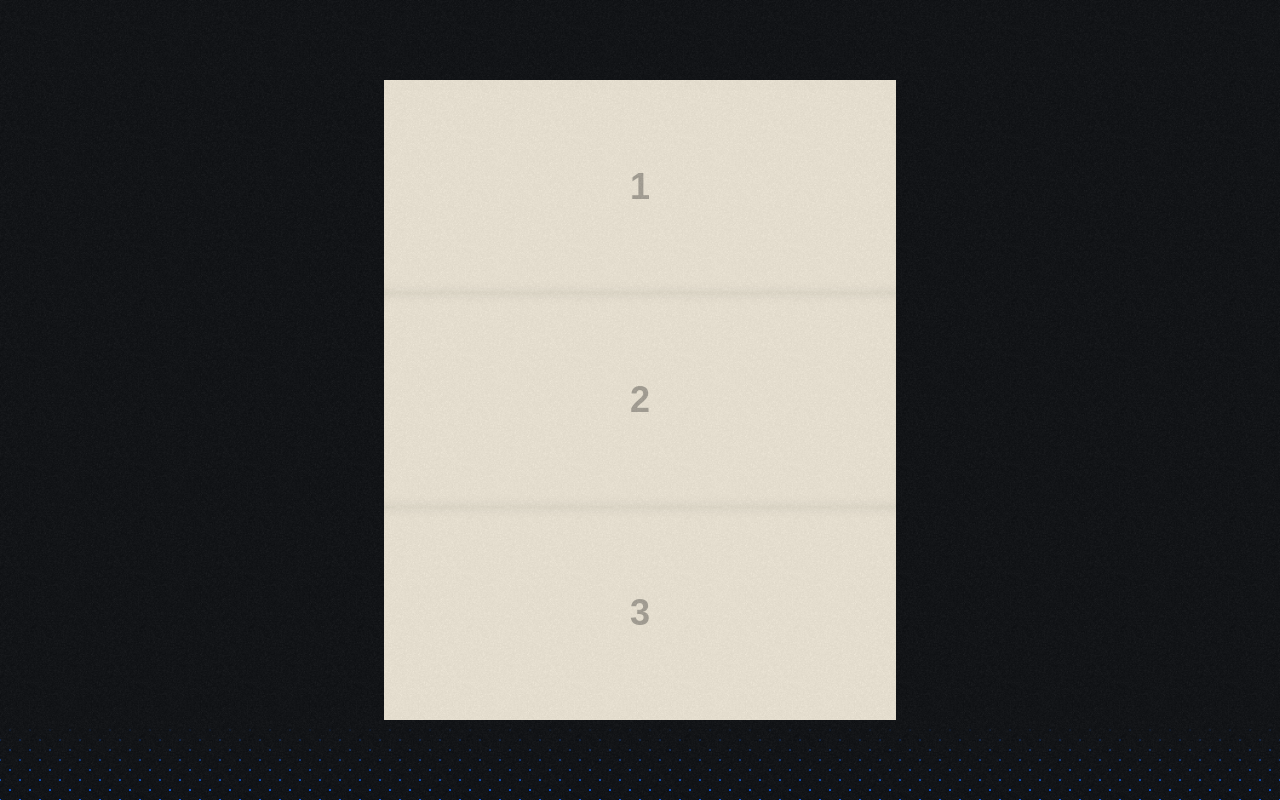
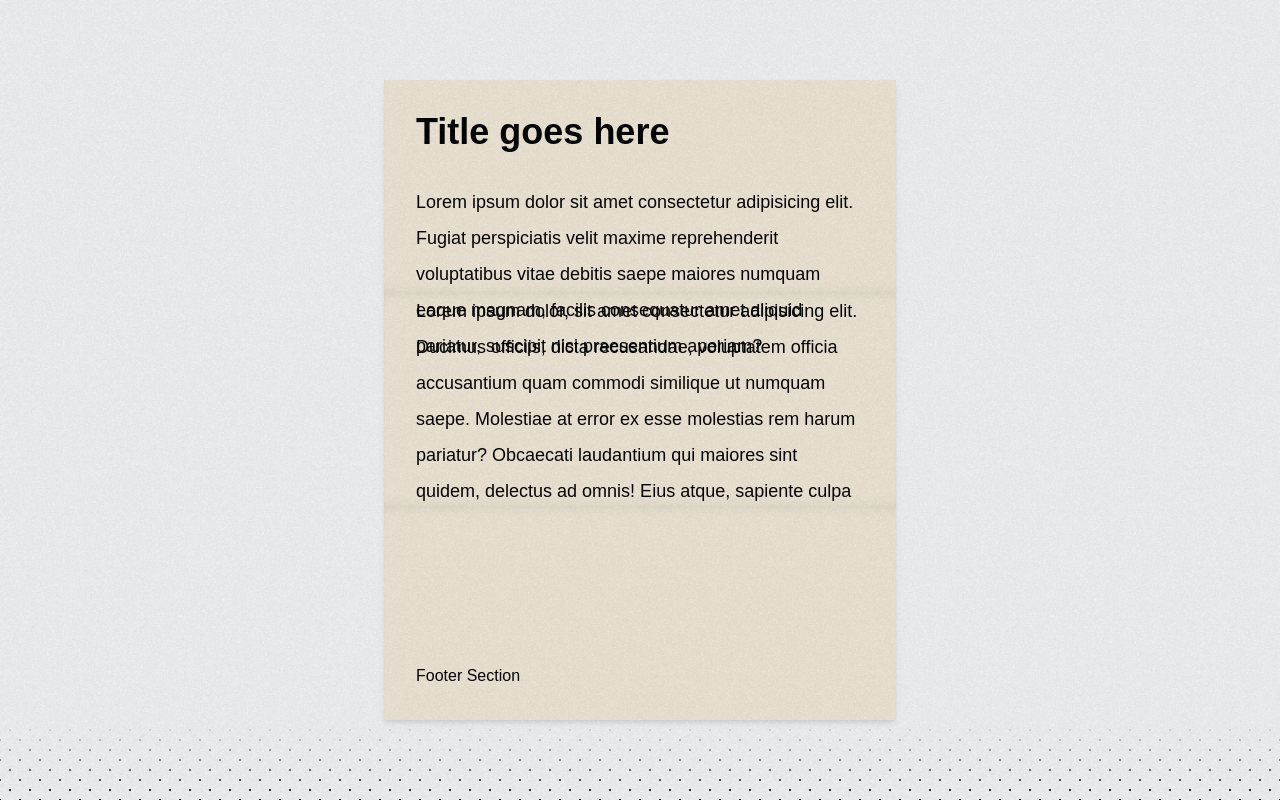
Before and after one commit to ronnielsajol/next-playground, a Next.js app: page /animate/paper in a window 1280 px wide. Built offline with nearby package versions, Linux system fonts and the light colour scheme.

Commit message:
commit hehe

```diff
--- /dev/null
+++ b/app/animate/animated-page/page.tsx
@@ -0,0 +1,91 @@
+"use client";
+
+import { useLayoutEffect, useRef } from "react";
+import gsap from "gsap";
+import { ScrollTrigger } from "gsap/ScrollTrigger";
+
+gsap.registerPlugin(ScrollTrigger);
+
+export default function Page() {
+	const root = useRef<HTMLDivElement | null>(null);
+	const heroRef = useRef<HTMLElement | null>(null);
+	const h1Ref = useRef<HTMLHeadingElement | null>(null);
+	const nextRef = useRef<HTMLElement | null>(null);
+
+	useLayoutEffect(() => {
+		if (!root.current || !heroRef.current || !h1Ref.current || !nextRef.current) return;
+
+		const ctx = gsap.context(() => {
+			const hero = heroRef.current!;
+			const h1 = h1Ref.current!;
+			const next = nextRef.current!;
+
+			// Make sure scaling doesn't reflow layout
+			gsap.set(h1, {
+				transformOrigin: "50% 50%",
+				willChange: "transform",
+			});
+
+			// If you want the hero to "hold" while the text grows, pin it:
+			gsap
+				.timeline({
+					scrollTrigger: {
+						trigger: hero,
+						start: "top top",
+						end: () => `+=${window.innerHeight * 1.2}`, // adjust feel
+						scrub: true,
+						pin: true,
+						anticipatePin: 1,
+					},
+				})
+				.to(
+					h1,
+					{
+						// this is the core: the text itself expands
+						scale: 50, // try 10–30 depending on your font/word length
+						ease: "none",
+					},
+					0
+				)
+				.to(
+					h1,
+					{
+						// optional: tighten spacing or tweak as it grows
+						letterSpacing: "-0.06em",
+						ease: "none",
+					},
+					0
+				);
+
+			// // Optional: when next section is reached, you can fade or keep it
+			// gsap.to(h1, {
+			// 	opacity: 0,
+			// 	scrollTrigger: {
+			// 		trigger: next,
+			// 		start: "top 60%",
+			// 		end: "top 20%",
+			// 		scrub: true,
+			// 	},
+			// });
+		}, root);
+
+		return () => ctx.revert();
+	}, []);
+
+	return (
+		<div ref={root}>
+			<section ref={heroRef} className='relative min-h-screen overflow-hidden flex items-center justify-center bg-white'>
+				<h1 ref={h1Ref} className='text-5xl md:text-7xl font-extrabold tracking-tight text-neutral-900'>
+					YOUR HEADER
+				</h1>
+			</section>
+
+			<section ref={nextRef} className='min-h-screen bg-neutral-900 text-white flex items-center justify-center'>
+				<div className='max-w-xl px-6'>
+					<h2 className='text-3xl font-semibold'>Next section</h2>
+					<p className='mt-4 text-white/80'>The hero text scaled up to fill the screen.</p>
+				</div>
+			</section>
+		</div>
+	);
+}
--- a/app/animate/paper/page.tsx
+++ b/app/animate/paper/page.tsx
@@ -6,7 +6,10 @@ import { motion } from "motion/react";
 const Page = () => {
 	return (
 		<main className='w-screen h-screen flex justify-center items-center' style={{ perspective: "2000px" }}>
-			<section
+			<motion.section
+				initial={{ boxShadow: "0 0 0 0 rgba(0, 0, 0, 0)" }}
+				animate={{ boxShadow: "0 4px 6px -1px rgba(0, 0, 0, 0.1), 0 2px 4px -1px rgba(0, 0, 0, 0.06)" }}
+				transition={{ duration: 0.4, ease: "easeOut", delay: 1.3 }}
 				className='w-[90vw] h-[90vh] sm:w-[40vw] sm:h-[80vh] flex flex-col relative'
 				style={{ transformStyle: "preserve-3d" }}>
 				{/* Top fold */}
@@ -17,20 +20,54 @@ const Page = () => {
 					style={{
 						transformOrigin: "bottom",
 						transformStyle: "preserve-3d",
-						boxShadow: "inset 0 10px 20px -10px rgba(0, 0, 0, 0), inset 0 -10px 20px -20px rgba(0, 0, 0, 0.3)",
+						zIndex: 10,
 					}}
-					className='text-black/30 flex-1  bg-[#eee7d7] flex items-center justify-center text-4xl font-bold'>
-					1
+					className='flex-1 relative'>
+					{/* Front face */}
+					<div
+						className='absolute inset-0 bg-[#eee7d7]'
+						style={{
+							backfaceVisibility: "hidden",
+							boxShadow: "inset 0 10px 20px -10px rgba(0, 0, 0, 0), inset 0 -10px 20px -20px rgba(0, 0, 0, 0.3)",
+						}}>
+						{/* Top third of content */}
+						<div className='absolute inset-0 flex flex-col items-start justify-start text-black px-8 pt-8'>
+							<h1 className='text-4xl font-bold mb-8'>Title goes here</h1>
+							<p className='text-lg leading-loose '>
+								Lorem ipsum dolor sit amet consectetur adipisicing elit. Fugiat perspiciatis velit maxime reprehenderit voluptatibus
+								vitae debitis saepe maiores numquam eaque magnam, facilis consequatur amet aliquid pariatur, suscipit nisi praesentium
+								aperiam?
+							</p>
+						</div>
+					</div>
+					{/* Back face */}
+					<div
+						className='absolute inset-0 bg-[#d5cdb7]'
+						style={{
+							backfaceVisibility: "hidden",
+							transform: "rotateX(180deg)",
+							boxShadow: "inset 0 10px 20px -10px rgba(0, 0, 0, 0.3), inset 0 -10px 20px -20px rgba(0, 0, 0, 0)",
+						}}
+					/>
 				</motion.div>
 
 				{/* Middle section - stays flat */}
-				<motion.div
-					className='text-black/30 flex-1  bg-[#eee7d7] flex items-center justify-center text-4xl font-bold relative'
+				<div
+					className='flex-1 bg-[#eee7d7] relative'
 					style={{
 						boxShadow: "inset 0 10px 20px -20px rgba(0, 0, 0, 0.3), inset 0 -10px 20px -20px rgba(0, 0, 0, 0.3)",
+						zIndex: 1,
 					}}>
-					2
-				</motion.div>
+					{/* Middle third of content */}
+					<div className='absolute inset-0 flex flex-col items-start justify-start text-black px-8'>
+						<p className='text-lg leading-loose'>
+							Lorem ipsum dolor, sit amet consectetur adipisicing elit. Ducimus officiis, dicta recusandae, voluptatem officia
+							accusantium quam commodi similique ut numquam saepe. Molestiae at error ex esse molestias rem harum pariatur? Obcaecati
+							laudantium qui maiores sint quidem, delectus ad omnis! Eius atque, sapiente culpa at vitae deleniti ratione explicabo
+							nemo aperiam illum earum ducimus quod iusto, enim excepturi omnis, sint quidem.
+						</p>
+					</div>
+				</div>
 
 				{/* Bottom fold */}
 				<motion.div
@@ -40,12 +77,32 @@ const Page = () => {
 					style={{
 						transformOrigin: "top",
 						transformStyle: "preserve-3d",
-						boxShadow: "inset 0 10px 20px -20px rgba(0, 0, 0, 0.3), inset 0 -10px 20px -20px rgba(0, 0, 0, 0)",
+						zIndex: 10,
 					}}
-					className='text-black/30 flex-1 bg-[#eee7d7] flex items-center justify-center text-4xl font-bold'>
-					3
+					className='flex-1 relative'>
+					{/* Front face */}
+					<div
+						className='absolute inset-0 bg-[#eee7d7]'
+						style={{
+							backfaceVisibility: "hidden",
+							boxShadow: "inset 0 10px 20px -20px rgba(0, 0, 0, 0.3), inset 0 -10px 20px -20px rgba(0, 0, 0, 0)",
+						}}>
+						{/* Bottom third of content */}
+						<div className='absolute inset-0 flex flex-col items-start justify-end text-black px-8 pb-8'>
+							<h1>Footer Section</h1>
+						</div>
+					</div>
+					{/* Back face */}
+					<div
+						className='absolute inset-0 bg-[#d5cdb7]'
+						style={{
+							backfaceVisibility: "hidden",
+							transform: "rotateX(180deg)",
+							boxShadow: "inset 0 10px 20px -20px rgba(0, 0, 0, 0), inset 0 -10px 20px -20px rgba(0, 0, 0, 0.3)",
+						}}
+					/>
 				</motion.div>
-			</section>
+			</motion.section>
 		</main>
 	);
 };
--- a/app/globals.css
+++ b/app/globals.css
@@ -4,7 +4,7 @@
 
 :root {
 	--black: #0f1115;
-	--white: #f5f5f5;
+	--dirty-white: #f2f3f4;
 	--yellow: #fff312;
 	--hue-0: var(--yellow);
 	--hue-1: #f08;
@@ -32,13 +32,13 @@
 }
 
 body {
-	color: var(--white);
-	background-image: linear-gradient(var(--black) 90%, transparent 100%),
-		radial-gradient(var(--accent) var(--dot-size), transparent var(--dot-size)),
-		radial-gradient(var(--accent) var(--dot-size), transparent var(--dot-size));
+	color: var(--black);
+	background-image: linear-gradient(var(--dirty-white) 90%, transparent 100%),
+		radial-gradient(var(--black) var(--dot-size), transparent var(--dot-size)),
+		radial-gradient(var(--black) var(--dot-size), transparent var(--dot-size));
 	background-position: 0 0, 0 0, var(--offset) var(--offset);
 	background-size: 100% 100%, var(--gap-size) var(--gap-size), var(--gap-size) var(--gap-size);
-	background-color: var(--black);
+	background-color: var(--dirty-white);
 
 	font-family: Arial, Helvetica, sans-serif;
 	min-height: 100vh;
--- a/package.json
+++ b/package.json
@@ -17,8 +17,9 @@
 		"drizzle-orm": "^0.33.0",
 		"express": "^4.19.2",
 		"framer-motion": "^11.18.1",
+		"gsap": "^3.14.2",
+		"lenis": "^1.1.18",
 		"mini-svg-data-uri": "^1.4.4",
-		"lenis": "^1.1.18",
 		"motion": "^11.14.4",
 		"mysql2": "^3.11.0",
 		"next": "14.2.5",
```
Also changed, not shown: 1 other file (tests, documents, lock files or other folders).
